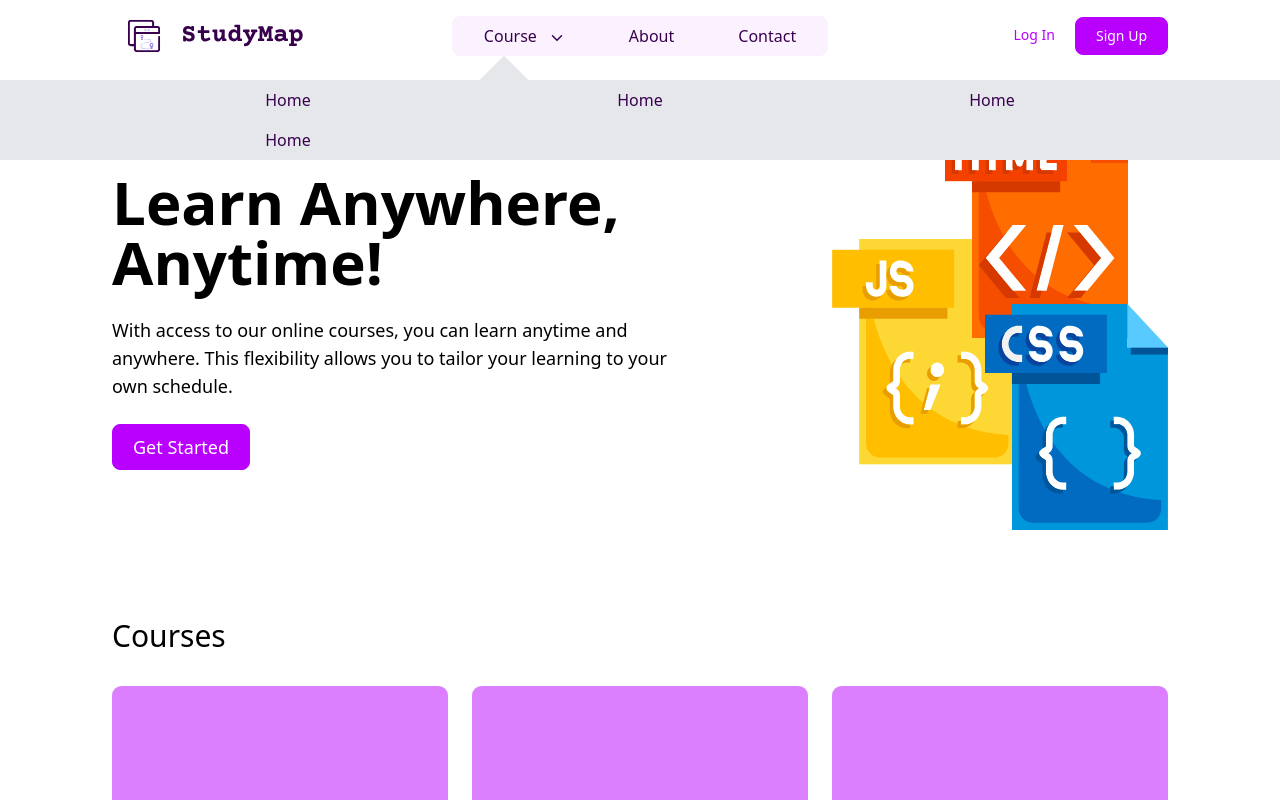
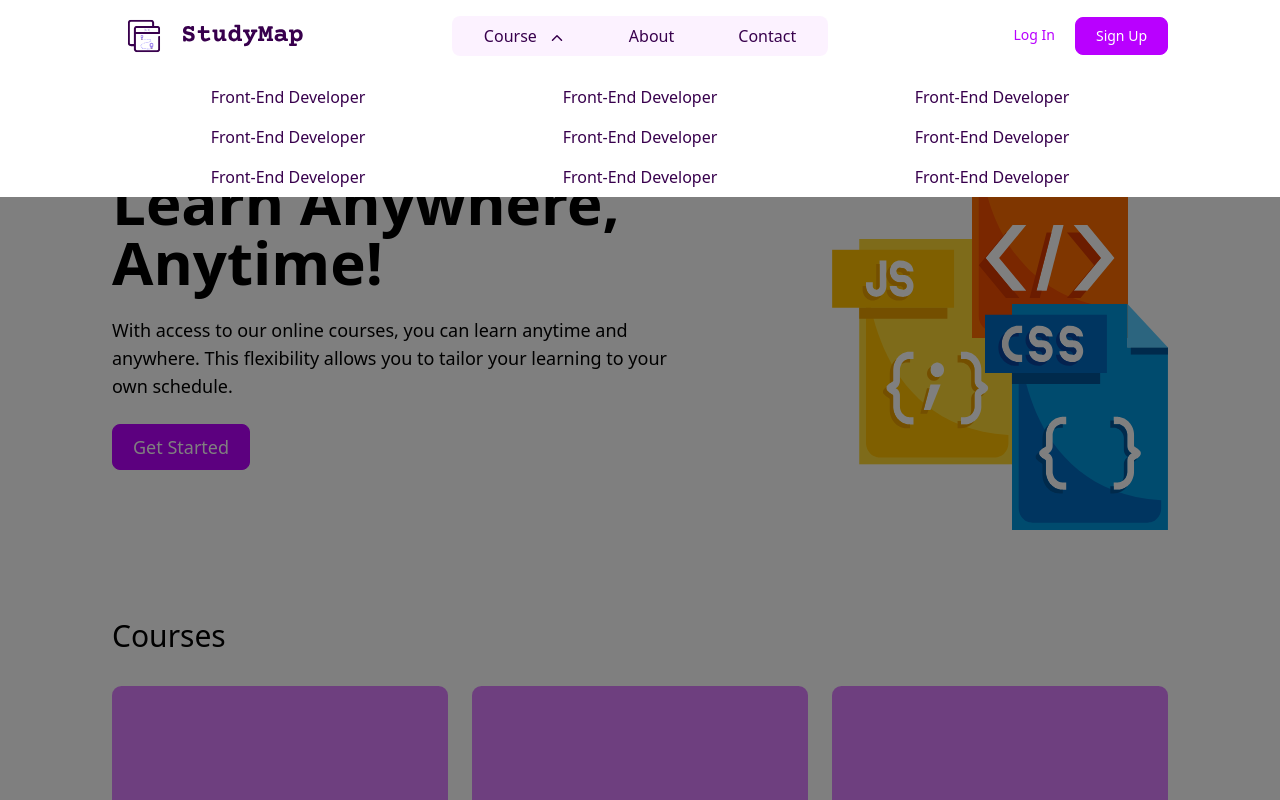
Before and after one commit to allsyalwaa/StudyMap, a React (Vite) app: page / in a window 1280 px wide. Both pictures are taken after a click on the button "Course". Shown: the top 800 px of the page. Built offline with nearby package versions, Linux system fonts and the light colour scheme.

Commit message:
refactor: Update Dropdown component styling and add menu items

```diff
--- a/src/components/ui/Dropdown.jsx
+++ b/src/components/ui/Dropdown.jsx
@@ -8,7 +8,7 @@ export default function Dropdown({ name }) {
     <>
       <button
         onClick={() => setShowDropdown(!showDropdown)}
-        className="relative flex items-center justify-between gap-3 rounded-lg px-8 py-2 hover:bg-purple-800 hover:text-white"
+        className="relative flex items-center justify-between gap-3 rounded-lg px-8 py-2 hover:bg-secondary hover:text-white"
       >
         {name}
         <svg
@@ -16,7 +16,7 @@ export default function Dropdown({ name }) {
           width="1em"
           height="1em"
           viewBox="0 0 512 512"
-          className={`mt-1 rotate-180 transform ${showDropdown ? "rotate-0 transition-all duration-300" : "rotate-180 transition-all duration-300"}`}
+          className={`mt-1 transform ${showDropdown ? "rotate-0 transition-all duration-300" : "rotate-180 transition-all duration-300"}`}
         >
           <path
             fill="none"
@@ -27,45 +27,82 @@ export default function Dropdown({ name }) {
             d="m112 328l144-144l144 144"
           />
         </svg>
+      </button>
+
+      {showDropdown && (
         <div
-          className={`absolute -bottom-2 size-10 translate-y-full rotate-45 bg-gray-200 ${
-            showDropdown ? "block" : "hidden"
-          }`}
+          className="fixed bottom-0 left-0 right-0 top-40 z-40 bg-black opacity-50"
+          onClick={() => setShowDropdown(false)}
         ></div>
-      </button>
+      )}
 
       {/* menus dropdown */}
       <div
-        className={`absolute left-0 top-20 w-screen bg-gray-200 ${
+        className={`absolute left-0 top-[77px] z-50 w-screen bg-white ${
           showDropdown ? "block" : "hidden"
         }`}
       >
-        <ul className="container grid grid-cols-3">
+        <ul className="container grid grid-cols-3 text-base">
           <li>
             <NavLink to="/">
-              <button className="w-full px-8 py-2 hover:bg-purple-800 hover:text-white">
-                Home
+              <button className="w-full px-8 py-2 text-secondary hover:bg-secondary hover:text-white">
+                Front-End Developer
               </button>
             </NavLink>
           </li>
           <li>
             <NavLink to="/">
-              <button className="w-full px-8 py-2 hover:bg-purple-800 hover:text-white">
-                Home
+              <button className="w-full px-8 py-2 text-secondary hover:bg-secondary hover:text-white">
+                Front-End Developer
               </button>
             </NavLink>
           </li>
           <li>
             <NavLink to="/">
-              <button className="w-full px-8 py-2 hover:bg-purple-800 hover:text-white">
-                Home
+              <button className="w-full px-8 py-2 text-secondary hover:bg-secondary hover:text-white">
+                Front-End Developer
               </button>
             </NavLink>
           </li>
           <li>
             <NavLink to="/">
-              <button className="w-full px-8 py-2 hover:bg-purple-800 hover:text-white">
-                Home
+              <button className="w-full px-8 py-2 text-secondary hover:bg-secondary hover:text-white">
+                Front-End Developer
+              </button>
+            </NavLink>
+          </li>
+          <li>
+            <NavLink to="/">
+              <button className="w-full px-8 py-2 text-secondary hover:bg-secondary hover:text-white">
+                Front-End Developer
+              </button>
+            </NavLink>
+          </li>
+          <li>
+            <NavLink to="/">
+              <button className="w-full px-8 py-2 text-secondary hover:bg-secondary hover:text-white">
+                Front-End Developer
+              </button>
+            </NavLink>
+          </li>
+          <li>
+            <NavLink to="/">
+              <button className="w-full px-8 py-2 text-secondary hover:bg-secondary hover:text-white">
+                Front-End Developer
+              </button>
+            </NavLink>
+          </li>
+          <li>
+            <NavLink to="/">
+              <button className="w-full px-8 py-2 text-secondary hover:bg-secondary hover:text-white">
+                Front-End Developer
+              </button>
+            </NavLink>
+          </li>
+          <li>
+            <NavLink to="/">
+              <button className="w-full px-8 py-2 text-secondary hover:bg-secondary hover:text-white">
+                Front-End Developer
               </button>
             </NavLink>
           </li>
```
